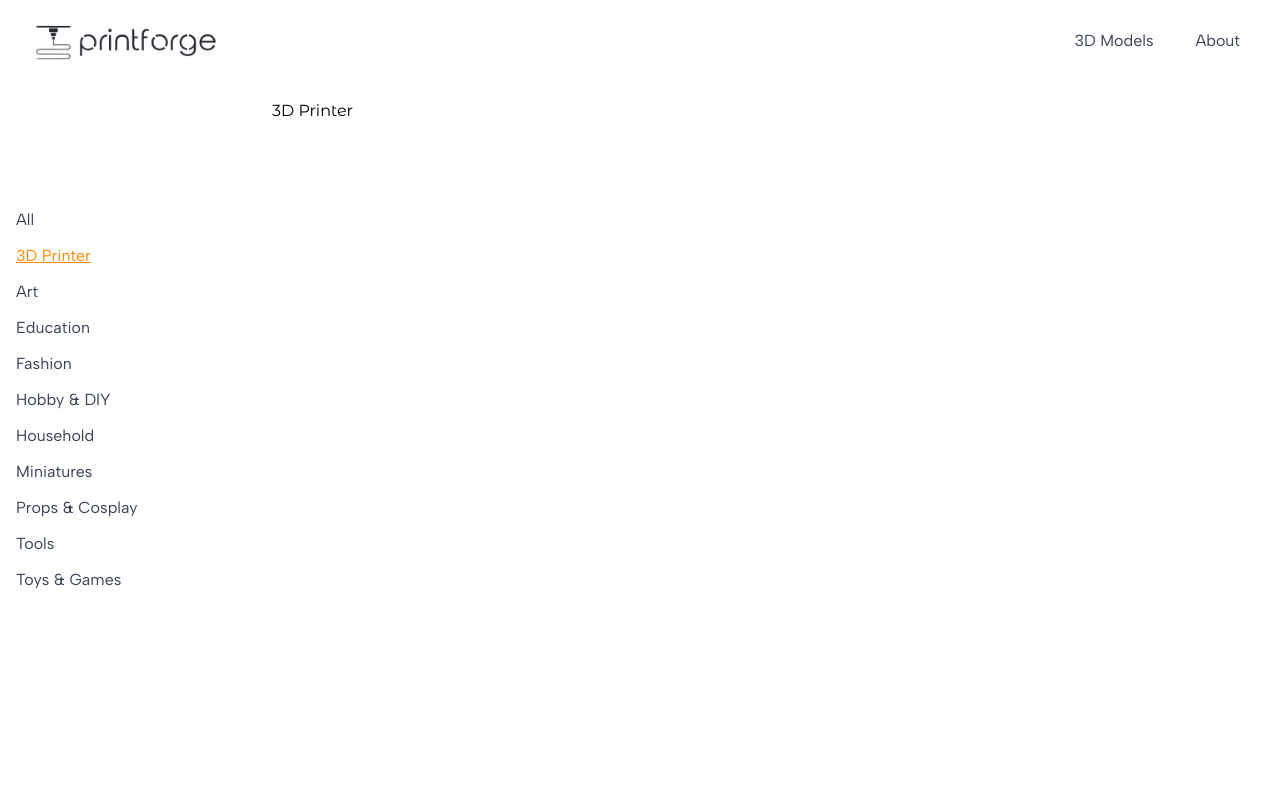
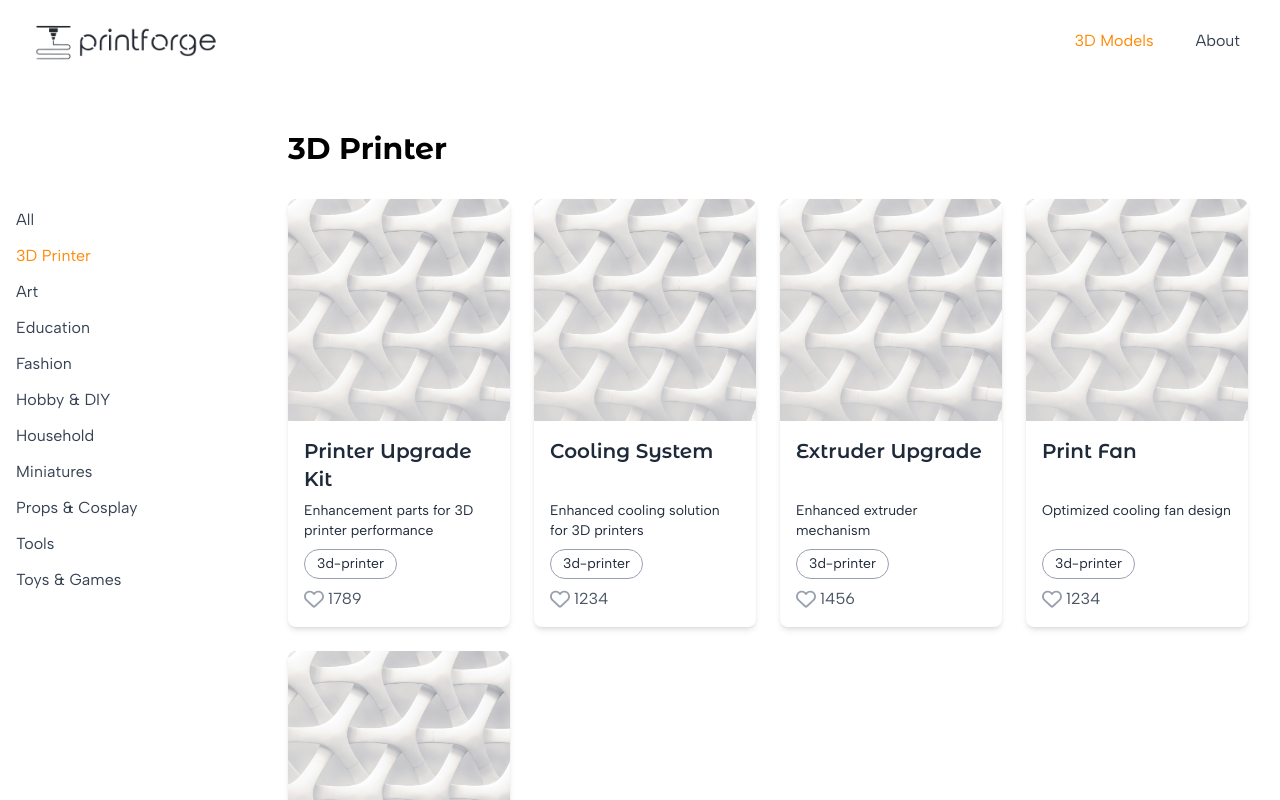
Before and after one commit to seb-ssabes/my-first-next.js, a Next.js app: page /3d-models/categories/3d-printer in a window 1280 px wide. Shown: the top 800 px of the page. Built offline with nearby package versions, Linux system fonts and the light colour scheme.

Commit message:
populated category page dinamically

```diff
--- a/src/app/3d-models/categories/[categoryName]/page.tsx
+++ b/src/app/3d-models/categories/[categoryName]/page.tsx
@@ -1,11 +1,20 @@
-import { CategoryPageProps } from "@/app/types";
-import { getCategoryBySlug } from "@/app/lib/categories";
+import { CategoryPageProps } from "@/app/types"
+import { getCategoryBySlug } from "@/app/lib/categories"
+import ModelsGrid from "@/app/components/ModelsGrid"
+import { getModels } from "@/app/lib/models"
+
 
 export default async function CategoryName({params}:CategoryPageProps) {
+
+
+
+
+
   const { categoryName } = await params
   const category = getCategoryBySlug(categoryName)
+  const models = await getModels({category: categoryName})
 
   return (
-    <h1>{category.displayName}</h1>
+    <ModelsGrid title={category.displayName}models={models} />
   )
 }
--- a/src/app/3d-models/page.tsx
+++ b/src/app/3d-models/page.tsx
@@ -1,8 +1,8 @@
-import { getAllModels } from "@/app/lib/models"
+import { getModels } from "@/app/lib/models"
 import ModelsGrid from "../components/ModelsGrid"
 
-export default async function ModelsPage({children}) {
-  const models = await getAllModels()
+export default async function ModelsPage() {
+  const models = await getModels()
   return (
     <ModelsGrid title="3D Models" models={models} />
   )
--- a/src/app/components/ModelsGrid.tsx
+++ b/src/app/components/ModelsGrid.tsx
@@ -1,6 +1,5 @@
 import ModelCard from "@/app/components/ModelCard"
 import { ModelsGridProps, Model} from "@/app/types"
-
 
 
 export default function ModelsGrid({title, models}: ModelsGridProps) {
--- a/src/app/components/ModelsNavbar.tsx
+++ b/src/app/components/ModelsNavbar.tsx
@@ -1,11 +1,13 @@
-
+"use client"
 import { getAllCategories } from "../lib/categories"
 import type { Category } from "@/app/types"
 import NavLink from "./NavLink"
+import { usePathname } from "next/navigation"
 
 
 export default function ModelsNavbar() {
   const categories: Category[] = getAllCategories()
+  const pathname = usePathname()
 
   return (
     <aside className="sticky top-0 z-10 w-full bg-white border-b border-gray-200 md:fixed md:w-64 md:top-1/2 md:-translate-y-1/2 md:border-none">
@@ -14,6 +16,7 @@ export default function ModelsNavbar() {
           <ul className="flex px-4 py-3 space-x-4 whitespace-nowrap md:flex-col md:p-0 md:space-x-0 md:space-y-3">
             <NavLink
               href="/3d-models"
+              isActive={pathname === "/3d-models"}
             >
               All
             </NavLink>
@@ -21,6 +24,7 @@ export default function ModelsNavbar() {
               <NavLink
                 href={`/3d-models/categories/${item.slug}`}
                 key={item.slug}
+                isActive={pathname === `/3d-models/categories/${item.slug}`}
               >
                 {item.displayName}
               </NavLink>
--- a/src/app/components/NavLink.tsx
+++ b/src/app/components/NavLink.tsx
@@ -1,24 +1,19 @@
-"use client"
 
 import Link from "next/link"
 import type { NavLinkProps } from "@/app/types"
-import { usePathname } from "next/navigation"
 
 
-export default function NavLink({href, children}: NavLinkProps) {
-  const pathname = usePathname()
-  const isActive = pathname === href
+export default function NavLink({href, children, isActive}: NavLinkProps) {
 
   return (
     <li>
       <Link
         href={href}
-        className={`px-4 py-2 text-gray-700 transition-colors rounded-md cursor-pointer
-        hover:text-orange-400 ${isActive ? "text-orange-400 underline decoration-orange-400" : ""}`}
+        className={`px-4 py-2 transition-colors rounded-md cursor-pointer
+        hover:text-orange-400 ${isActive ? "text-orange-400" : "text-gray-700"}`}
       >
         {children}
       </Link>
-
     </li>
   )
 }
--- a/src/app/components/Navbar.tsx
+++ b/src/app/components/Navbar.tsx
@@ -1,10 +1,14 @@
+"use client"
+
 import Image from "next/image"
 import Link from "next/link"
 import NavLink from "./NavLink"
+import { usePathname } from "next/navigation"
 
 
 
 export default function Navbar() {
+  const pathname = usePathname()
   return (
     <header className="w-full bg-white">
       <nav className="flex justify-between px-6 py-4">
@@ -27,8 +31,8 @@ export default function Navbar() {
           </Link>
         </div>
         <ul className="flex items-center gap-2.5">
-          <NavLink href="/3d-models">3D Models</NavLink>
-          <NavLink href="/about">About</NavLink>
+          <NavLink href="/3d-models" isActive={pathname.startsWith("/3d-models")}>3D Models</NavLink>
+          <NavLink href="/about" isActive={pathname === "/about"}>About</NavLink>
         </ul>
       </nav>
     </header>
--- a/src/app/lib/models.ts
+++ b/src/app/lib/models.ts
@@ -1,8 +1,17 @@
 import modelsData from "../data/models.json"
-import type { Model } from "../types"
+import type { Model, GetModelsParams } from "../types"
 
-export async function getAllModels(): Promise<Model> {
-  return modelsData
+
+export async function getModels({ category }: GetModelsParams = {}): Promise<Model[]> {
+  let filteredModels = [...modelsData]
+
+  if (category) {
+    filteredModels = modelsData.filter(
+      (model: Model) => model.category === category
+    )
+  }
+
+  return filteredModels
 }
 
 
--- a/src/app/types/index.ts
+++ b/src/app/types/index.ts
@@ -21,6 +21,10 @@ export type Category = {
 
 export type CategoriesData = {
   categories: Category[]
+}
+
+export type GetModelsParams = {
+  category?: string
 }
 
 export type CategoryPageProps = {
@@ -52,4 +56,5 @@ export type PillProps = {
 export type NavLinkProps = {
   href: string
   children: ReactNode
+  isActive: boolean
 }
```
